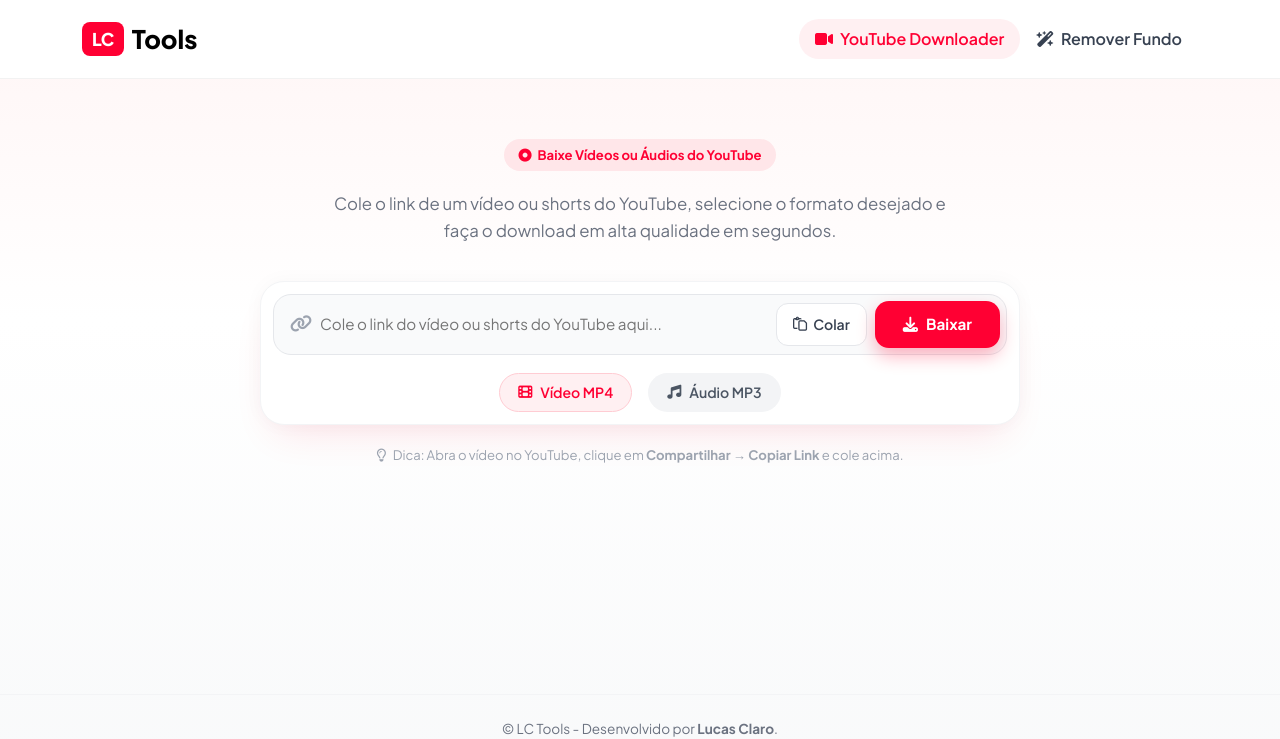
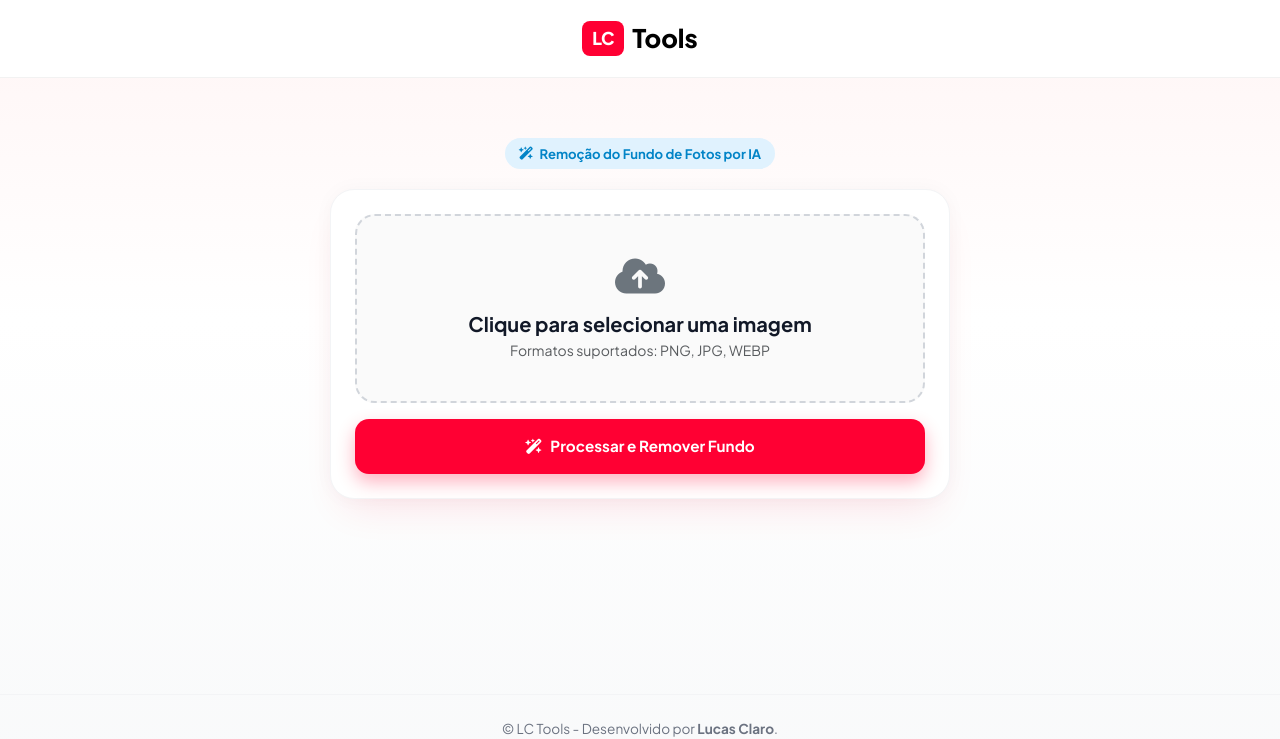
Before and after one commit to LucasClaroNicolau/LCTools, a Flask app: page / in a window 1280 px wide. Shown: the top 739 px of the page. Run offline with Flask 3, Linux system fonts and the light colour scheme.

Commit message:
Remoção da funcionalidade de videos e musicas do youtube.

```diff
--- a/app.py
+++ b/app.py
@@ -2,9 +2,6 @@ import os
 import time
 import threading
 import uuid
-import shutil
-from urllib.parse import urlparse
-
 from flask import Flask, render_template, request, send_file, jsonify
 from rembg import remove
 from PIL import Image
@@ -12,7 +9,7 @@ from PIL import Image
 app = Flask(__name__)
 app.secret_key = os.environ.get("FLASK_SECRET_KEY", "lc-tools-chave-secreta-para-mensagens-flash")
 
-app.config['MAX_CONTENT_LENGTH'] = 50 * 1024 * 1024
+app.config['MAX_CONTENT_LENGTH'] = 50 * 1024 * 1024  # Limite de 50MB
 DOWNLOAD_FOLDER = os.path.join('static', 'uploads')
 app.config['DOWNLOAD_FOLDER'] = DOWNLOAD_FOLDER
 FILE_EXPIRATION_SECONDS = 300
@@ -22,29 +19,8 @@ PROGRESS_STORE = {}
 PROGRESS_LOCK = threading.RLock()
 
 
-def clear_download_folder():
-    """Limpa arquivos antigos da pasta temporária na inicialização."""
-    if os.path.exists(DOWNLOAD_FOLDER):
-        for filename in os.listdir(DOWNLOAD_FOLDER):
-            file_path = os.path.join(DOWNLOAD_FOLDER, filename)
-            try:
-                if os.path.isfile(file_path) or os.path.islink(file_path):
-                    os.remove(file_path)
-            except OSError as exc:
-                app.logger.warning("Falha ao limpar %s: %s", file_path, exc)
-
-
-# Não apagamos toda a pasta ao iniciar: isso poderia remover arquivos de tarefas ativas
-# quando o servidor reinicia ou inicia mais de um worker. A limpeza por expiração cuida disso.
-
-
 @app.route('/')
 def index():
-    return render_template('index.html')
-
-
-@app.route('/remove-bg')
-def remove_bg_page():
     return render_template('background_remover.html')
 
 
@@ -52,7 +28,6 @@ def remove_bg_page():
 def get_progress(task_id):
     with PROGRESS_LOCK:
         task = dict(PROGRESS_STORE.get(task_id, {"progress": 0, "status": "starting"}))
-    # Não expõe caminhos internos do servidor ao navegador.
     task.pop('file_path', None)
     return jsonify(task)
 
@@ -69,215 +44,38 @@ def get_file(task_id):
             download_name=task.get('filename') or os.path.basename(file_path),
             conditional=True,
         )
-    return "Arquivo não encontrado ou processamento incompleto. Tente gerar o arquivo novamente.", 404
+    return "Arquivo não encontrado ou processamento incompleto.", 404
 
 
-def validate_youtube_url(url):
-    """Aceita somente links HTTP(S) dos domínios oficiais do YouTube."""
-    try:
-        parsed = urlparse((url or '').strip())
-        host = (parsed.hostname or '').lower().rstrip('.')
-        allowed_hosts = {
-            'youtube.com', 'www.youtube.com', 'm.youtube.com',
-            'music.youtube.com', 'youtu.be', 'www.youtube-nocookie.com',
-            'youtube-nocookie.com'
-        }
-        return (
-            parsed.scheme in ('http', 'https')
-            and host in allowed_hosts
-            and parsed.username is None
-            and parsed.password is None
-            and parsed.port in (None, 80, 443)
-        )
-    except (TypeError, ValueError):
-        return False
-
-
-def _set_task(task_id, **values):
-    """Atualiza o estado de uma tarefa de forma consistente entre threads."""
-    with PROGRESS_LOCK:
-        current = dict(PROGRESS_STORE.get(task_id, {}))
-        current.update(values)
-        PROGRESS_STORE[task_id] = current
-
-
-def _friendly_youtube_error(exc):
-    """Converte erros comuns em mensagens úteis sem esconder o erro no log."""
-    message = str(exc or '').strip()
-    lowered = message.lower()
-    if 'sign in to confirm' in lowered or 'not a bot' in lowered or 'confirm you’re not a bot' in lowered:
-        return (
-            'O YouTube exigiu uma verificação de acesso e o download não pôde continuar. '
-            'Atualize o yt-dlp e, se você tiver autorização para acessar esse conteúdo, '
-            'configure um arquivo de cookies válido. Consulte o log do servidor para detalhes.'
-        )
-    if 'private video' in lowered or 'members-only' in lowered or 'members only' in lowered:
-        return 'Este vídeo é privado ou restrito e não está acessível com a sessão atual.'
-    if 'video unavailable' in lowered or 'is not available' in lowered:
-        return 'O vídeo não está disponível para acesso. Verifique o link e as restrições do conteúdo.'
-    if 'ffmpeg' in lowered and ('not found' in lowered or 'not installed' in lowered or 'unable to' in lowered):
-        return 'O FFmpeg não foi encontrado ou não conseguiu processar o arquivo. Verifique a instalação.'
-    if 'timed out' in lowered or 'timeout' in lowered or 'connection' in lowered:
-        return 'Falha de conexão com o YouTube. Verifique a internet do servidor e tente novamente.'
-    return 'Não foi possível baixar este conteúdo. Consulte o log do servidor para ver o motivo.'
-
-
-def process_youtube_download(task_id, url, format_type):
-    """Baixa mídia autorizada para disco local e publica o arquivo final para /get-file."""
-    task_dir = os.path.join(DOWNLOAD_FOLDER, task_id)
-    os.makedirs(task_dir, exist_ok=True)
-    try:
-        try:
-            import yt_dlp
-        except ImportError as exc:
-            raise RuntimeError(
-                'A biblioteca yt-dlp não está instalada. Execute: python -m pip install -U yt-dlp'
-            ) from exc
-
-        if format_type == 'mp3' and not shutil.which('ffmpeg'):
-            raise RuntimeError(
-                'O FFmpeg não está instalado ou não está no PATH. Ele é necessário para converter áudio para MP3.'
-            )
-
-        output_template = os.path.join(task_dir, 'media.%(ext)s')
-
-        def progress_hook(info):
-            status = info.get('status')
-            if status == 'downloading':
-                downloaded = info.get('downloaded_bytes') or 0
-                total = info.get('total_bytes') or info.get('total_bytes_estimate') or 0
-                if total:
-                    progress = min(90, max(10, int(10 + 80 * downloaded / total)))
-                else:
-                    progress = 20
-                _set_task(task_id, progress=progress, status='processing', msg='Baixando mídia do YouTube...')
-            elif status == 'finished':
-                _set_task(task_id, progress=92, status='processing', msg='Download recebido. Preparando o arquivo...')
-
-        options = {
-            'outtmpl': output_template,
-            'noplaylist': True,
-            'quiet': True,
-            'no_warnings': False,
-            'socket_timeout': 30,
-            'retries': 3,
-            'fragment_retries': 3,
-            'progress_hooks': [progress_hook],
-            'restrictfilenames': True,
-            'overwrites': True,
-            'continuedl': True,
-        }
-
-        # Cookies são opcionais e nunca são lidos automaticamente do navegador.
-        # Configure YTDLP_COOKIES_FILE com um arquivo Netscape obtido legitimamente, se necessário.
-        cookies_file = os.environ.get('YTDLP_COOKIES_FILE', '').strip()
-        if cookies_file:
-            if not os.path.isfile(cookies_file):
-                raise RuntimeError('YTDLP_COOKIES_FILE aponta para um arquivo que não existe.')
-            options['cookiefile'] = cookies_file
-
-        if format_type == 'mp3':
-            options.update({
-                'format': 'bestaudio/best',
-                'postprocessors': [{
-                    'key': 'FFmpegExtractAudio',
-                    'preferredcodec': 'mp3',
-                    'preferredquality': '192',
-                }],
-            })
-        else:
-            options.update({
-                'format': 'bestvideo[ext=mp4]+bestaudio[ext=m4a]/best[ext=mp4]',
-                'merge_output_format': 'mp4',
-            })
-
-        _set_task(task_id, progress=5, status='processing', msg='Conectando ao YouTube...')
-
-        with yt_dlp.YoutubeDL(options) as downloader:
-            info = downloader.extract_info(url, download=True)
-            title = info.get('title') or 'youtube_media'
-
-        candidates = []
-        for filename in os.listdir(task_dir):
-            full_path = os.path.join(task_dir, filename)
-            if os.path.isfile(full_path) and not filename.endswith(('.part', '.ytdl', '.json')):
-                candidates.append(full_path)
-        if not candidates:
-            raise RuntimeError('O YouTube não gerou um arquivo final para download.')
-
-        # Preferir a extensão esperada e só usar a data como desempate.
-        expected_ext = '.mp3' if format_type == 'mp3' else '.mp4'
-        matching = [path for path in candidates if os.path.splitext(path)[1].lower() == expected_ext]
-        final_path = max(matching or candidates, key=os.path.getmtime)
-        final_ext = os.path.splitext(final_path)[1].lower()
-        if final_ext != expected_ext:
-            raise RuntimeError(
-                f'O arquivo gerado não ficou no formato solicitado ({expected_ext}). '
-                'Verifique o FFmpeg e os formatos disponíveis para este vídeo.'
-            )
-
-        safe_title = ''.join(ch if ch.isalnum() or ch in (' ', '-', '_', '.') else '_' for ch in title)
-        safe_title = ' '.join(safe_title.split()).strip(' ._')[:150] or 'youtube_media'
-        _set_task(
-            task_id,
-            progress=100,
-            status='completed',
-            msg='Arquivo pronto para download.',
-            file_path=final_path,
-            filename=safe_title + final_ext,
-            completed_at=time.time(),
-        )
-
-    except Exception as exc:
-        app.logger.exception('Falha no download do YouTube (tarefa %s)', task_id)
-        try:
-            shutil.rmtree(task_dir, ignore_errors=True)
-        except OSError:
-            pass
-        _set_task(task_id, progress=0, status='error', error=_friendly_youtube_error(exc), completed_at=time.time())
-
-
-@app.route('/start-youtube', methods=['POST'])
-def start_youtube():
-    url = (request.form.get('url') or '').strip()
-    format_type = (request.form.get('format_type') or 'mp4').lower()
-
-    if not validate_youtube_url(url):
-        return jsonify({"error": "Insira um link válido do YouTube (youtube.com ou youtu.be)."}), 400
-    if format_type not in ('mp4', 'mp3'):
-        return jsonify({"error": "Formato inválido. Escolha MP4 ou MP3."}), 400
-
-    task_id = str(uuid.uuid4())
-    _set_task(task_id, progress=1, status='starting', msg='Iniciando...')
-    threading.Thread(
-        target=process_youtube_download,
-        args=(task_id, url, format_type),
-        daemon=True
-    ).start()
-    return jsonify({"task_id": task_id})
-
-
-# --- Lógica de Remoção de Fundo (mantida) ---
 def process_bg_removal(task_id, input_image_path, original_filename):
     try:
-        PROGRESS_STORE[task_id] = {"progress": 25, "status": "processing", "msg": "Carregando imagem..."}
+        with PROGRESS_LOCK:
+            PROGRESS_STORE[task_id] = {"progress": 25, "status": "processing", "msg": "Carregando imagem..."}
+
         input_image = Image.open(input_image_path)
-        PROGRESS_STORE[task_id] = {"progress": 55, "status": "processing", "msg": "Removendo o fundo com IA..."}
+
+        with PROGRESS_LOCK:
+            PROGRESS_STORE[task_id] = {"progress": 55, "status": "processing", "msg": "Removendo o fundo com IA..."}
+
         output_image = remove(input_image)
         output_path = os.path.join(DOWNLOAD_FOLDER, f"no_bg_{uuid.uuid4().hex[:8]}.png")
         output_image.save(output_path, format="PNG")
+
         if os.path.exists(input_image_path):
             os.remove(input_image_path)
-        PROGRESS_STORE[task_id] = {
-            "progress": 100,
-            "status": "completed",
-            "file_path": output_path,
-            "filename": f"sem_fundo_{os.path.basename(original_filename)}",
-            "completed_at": time.time(),
-        }
+
+        with PROGRESS_LOCK:
+            PROGRESS_STORE[task_id] = {
+                "progress": 100,
+                "status": "completed",
+                "file_path": output_path,
+                "filename": f"sem_fundo_{os.path.basename(original_filename)}",
+                "completed_at": time.time(),
+            }
     except Exception as exc:
         app.logger.exception("Falha ao remover fundo (tarefa %s)", task_id)
-        PROGRESS_STORE[task_id] = {"progress": 0, "status": "error", "error": str(exc)}
+        with PROGRESS_LOCK:
+            PROGRESS_STORE[task_id] = {"progress": 0, "status": "error", "error": str(exc)}
 
 
 @app.route('/start-remove-bg', methods=['POST'])
@@ -285,17 +83,21 @@ def start_remove_bg():
     file = request.files.get('image')
     if not file or file.filename == '':
         return jsonify({"error": "Nenhuma imagem selecionada."}), 400
+
     safe_name = os.path.basename(file.filename)
     temp_input_path = os.path.join(DOWNLOAD_FOLDER, f"temp_{uuid.uuid4().hex}_{safe_name}")
     file.save(temp_input_path)
+
     task_id = str(uuid.uuid4())
-    PROGRESS_STORE[task_id] = {"progress": 10, "status": "starting", "msg": "Iniciando..."}
+    with PROGRESS_LOCK:
+        PROGRESS_STORE[task_id] = {"progress": 10, "status": "starting", "msg": "Iniciando..."}
+
     threading.Thread(target=process_bg_removal, args=(task_id, temp_input_path, safe_name), daemon=True).start()
     return jsonify({"task_id": task_id})
 
 
 def cleanup_expired_files():
-    """Remove arquivos concluídos após o prazo configurado sem tocar em tarefas em andamento."""
+    """Remove arquivos salvos após o tempo configurado."""
     while True:
         time.sleep(30)
         now = time.time()
@@ -305,25 +107,19 @@ def cleanup_expired_files():
                 for task_id, task in PROGRESS_STORE.items()
                 if task.get('completed_at') and now - task['completed_at'] > FILE_EXPIRATION_SECONDS
             ]
-            for task_id, _task in expired:
+            for task_id, _ in expired:
                 PROGRESS_STORE.pop(task_id, None)
-        for task_id, task in expired:
+
+        for _, task in expired:
             try:
-                # YouTube usa uma pasta própria por tarefa; a remoção de fundo salva um arquivo individual.
-                youtube_dir = os.path.join(DOWNLOAD_FOLDER, task_id)
-                if os.path.isdir(youtube_dir):
-                    shutil.rmtree(youtube_dir, ignore_errors=True)
-                else:
-                    file_path = task.get('file_path')
-                    if file_path and os.path.isfile(file_path):
-                        os.remove(file_path)
+                file_path = task.get('file_path')
+                if file_path and os.path.isfile(file_path):
+                    os.remove(file_path)
             except OSError as exc:
-                app.logger.warning('Falha ao excluir arquivo expirado da tarefa %s: %s', task_id, exc)
+                app.logger.warning('Falha ao excluir arquivo expirado: %s', exc)
 
 
 threading.Thread(target=cleanup_expired_files, daemon=True).start()
 
-
 if __name__ == '__main__':
-    # Em produção, execute com Gunicorn/uWSGI e debug desativado.
     app.run(host='0.0.0.0', debug=False, port=5000)
--- a/requirements.txt
+++ b/requirements.txt
@@ -1,5 +1,4 @@
 Flask==3.0.2
-yt-dlp==2024.3.10
 rembg==2.0.30
 Pillow
 onnxruntime
--- a/templates/background_remover.html
+++ b/templates/background_remover.html
@@ -5,9 +5,6 @@
     <div class="tag-pill" style="background-color: #e0f2fe; color: #0284c7;">
         <i class="fa-solid fa-wand-magic-sparkles"></i> Remoção do Fundo de Fotos por IA
     </div>
-    <p class="hero-subtitle">
-        Envie sua imagem e nossa inteligência artificial removerá o fundo automaticamente mantendo a máxima transparência.
-    </p>
 
     <div class="search-card" style="max-width: 620px;">
         <form id="bgForm" enctype="multipart/form-data">
--- a/templates/base.html
+++ b/templates/base.html
@@ -4,7 +4,7 @@
     <meta charset="UTF-8">
     <meta name="viewport" content="width=device-width, initial-scale=1.0">
     <link rel="shortcut icon" href="{{ url_for('static', filename='favicon.ico') }}" type="image/x-icon">
-    <title>LC Tools</title>
+    <title>Remover Fundo - LC Tools</title>
     <!-- Google Fonts -->
     <link rel="preconnect" href="https://fonts.googleapis.com">
     <link rel="preconnect" href="https://fonts.gstatic.com" crossorigin>
@@ -59,26 +59,6 @@
             letter-spacing: -0.5px;
         }
 
-        .brand-logo span.full-name {
-            font-size: 0.85rem;
-            color: var(--text-muted);
-            font-weight: 500;
-            margin-left: 2px;
-        }
-
-        .nav-link {
-            font-weight: 600;
-            color: #374151 !important;
-            padding: 8px 16px !important;
-            border-radius: 20px;
-            transition: all 0.2s ease;
-        }
-
-        .nav-link:hover, .nav-link.active {
-            color: var(--primary-red) !important;
-            background-color: #fff0f2;
-        }
-
         .hero-section {
             padding: 60px 0 40px;
             text-align: center;
@@ -97,14 +77,6 @@
             margin-bottom: 20px;
         }
 
-        .hero-title {
-            font-size: 2.75rem;
-            font-weight: 800;
-            letter-spacing: -0.03em;
-            margin-bottom: 12px;
-            color: #000;
-        }
-
         .hero-subtitle {
             color: var(--text-muted);
             font-size: 1.05rem;
@@ -115,64 +87,12 @@
 
         .search-card {
             background: #ffffff;
-            padding: 12px;
+            padding: 24px;
             border-radius: 24px;
             box-shadow: 0 20px 40px -15px rgba(255, 0, 51, 0.12), 0 0 20px rgba(0,0,0,0.03);
             border: 1px solid #f3f4f6;
-            max-width: 760px;
+            max-width: 620px;
             margin: 0 auto;
-        }
-
-        .input-wrapper {
-            display: flex;
-            align-items: center;
-            gap: 8px;
-            background: #f9fafb;
-            border-radius: 18px;
-            padding: 6px 6px 6px 16px;
-            border: 1px solid #e5e7eb;
-            transition: all 0.2s ease;
-        }
-
-        .input-wrapper:focus-within {
-            border-color: var(--primary-red);
-            background: #ffffff;
-            box-shadow: 0 0 0 4px rgba(255, 0, 51, 0.1);
-        }
-
-        .input-wrapper i.search-icon {
-            color: #9ca3af;
-            font-size: 1.1rem;
-        }
-
-        .custom-input {
-            border: none;
-            background: transparent;
-            width: 100%;
-            padding: 10px 0;
-            font-size: 0.95rem;
-            color: #1f2937;
-            outline: none;
-        }
-
-        .btn-paste {
-            background: #ffffff;
-            border: 1px solid #e5e7eb;
-            color: #374151;
-            font-weight: 600;
-            padding: 10px 16px;
-            border-radius: 12px;
-            font-size: 0.88rem;
-            display: flex;
-            align-items: center;
-            gap: 6px;
-            transition: all 0.2s ease;
-            white-space: nowrap;
-        }
-
-        .btn-paste:hover {
-            background: #f3f4f6;
-            color: #111827;
         }
 
         .btn-download {
@@ -188,54 +108,12 @@
             gap: 8px;
             box-shadow: 0 8px 18px rgba(255, 0, 51, 0.3);
             transition: all 0.2s ease;
-            white-space: nowrap;
         }
 
         .btn-download:hover {
             background: var(--primary-red-hover);
             transform: translateY(-1px);
             color: white;
-        }
-
-        .options-container {
-            display: flex;
-            justify-content: center;
-            gap: 16px;
-            margin-top: 18px;
-        }
-
-        .option-chip {
-            cursor: pointer;
-        }
-
-        .option-chip input {
-            display: none;
-        }
-
-        .option-chip .chip-label {
-            display: flex;
-            align-items: center;
-            gap: 8px;
-            padding: 8px 18px;
-            background: #f3f4f6;
-            border-radius: 50px;
-            font-size: 0.88rem;
-            font-weight: 600;
-            color: #4b5563;
-            transition: all 0.2s ease;
-            border: 1px solid transparent;
-        }
-
-        .option-chip input:checked + .chip-label {
-            background: #fff0f2;
-            color: var(--primary-red);
-            border-color: #ffccd3;
-        }
-
-        .tip-text {
-            font-size: 0.82rem;
-            color: #9ca3af;
-            margin-top: 20px;
         }
 
         .dropzone-container {
@@ -253,7 +131,6 @@
             background: #fff0f2;
         }
 
-        /* Loader Overlay com Barra de Progresso */
         .loader-overlay {
             position: fixed;
             top: 0;
@@ -308,27 +185,10 @@
 
     <!-- Navbar -->
     <nav class="navbar navbar-expand-lg navbar-custom sticky-top">
-        <div class="container">
+        <div class="container justify-content-center">
             <a class="brand-logo" href="/">
                 <span class="badge-lc">LC</span> Tools
             </a>
-            <button class="navbar-toggler" type="button" data-bs-toggle="collapse" data-bs-target="#navbarNav">
-                <span class="navbar-toggler-icon"></span>
-            </button>
-            <div class="collapse navbar-collapse" id="navbarNav">
-                <ul class="navbar-nav ms-auto">
-                    <li class="nav-item">
-                        <a class="nav-link {% if request.path == '/' %}active{% endif %}" href="/">
-                            <i class="fa-solid fa-video me-1"></i> YouTube Downloader
-                        </a>
-                    </li>
-                    <li class="nav-item">
-                        <a class="nav-link {% if request.path == '/remove-bg' %}active{% endif %}" href="/remove-bg">
-                            <i class="fa-solid fa-wand-magic-sparkles me-1"></i> Remover Fundo
-                        </a>
-                    </li>
-                </ul>
-            </div>
         </div>
     </nav>
 
@@ -365,15 +225,6 @@
     <!-- Scripts -->
     <script src="https://cdn.jsdelivr.net/npm/bootstrap@5.3.0/dist/js/bootstrap.bundle.min.js"></script>
     <script>
-        async function pasteClipboard(inputId) {
-            try {
-                const text = await navigator.clipboard.readText();
-                if (text) document.getElementById(inputId).value = text;
-            } catch (err) {
-                alert("Por favor, cole o link manualmente.");
-            }
-        }
-
         async function trackProgress(taskId) {
             const overlay = document.getElementById('loaderOverlay');
             const progressBar = document.getElementById('progressBar');
@@ -401,7 +252,7 @@
                         progressBar.style.width = '100%';
                         progressBar.innerText = '100%';
                         titleEl.innerText = "Concluído com Sucesso!";
-                        subtitleEl.innerText = "Baixando arquivo...";
+                        subtitleEl.innerText = "Baixando imagem...";
 
                         window.location.href = `/get-file/${taskId}`;
 
--- a/templates/index.html
+++ /dev/null
@@ -1,70 +0,0 @@
-{% extends 'base.html' %}
-
-{% block content %}
-<section class="hero-section">
-    <div class="tag-pill">
-        <i class="fa-solid fa-circle-dot"></i> Baixe Vídeos ou Áudios do YouTube
-    </div>
-    <p class="hero-subtitle">
-        Cole o link de um vídeo ou shorts do YouTube, selecione o formato desejado e faça o download em alta qualidade em segundos.
-    </p>
-
-    <div class="search-card">
-        <form id="youtubeForm">
-            <div class="input-wrapper">
-                <i class="fa-solid fa-link search-icon"></i>
-                <input type="url" class="custom-input" id="youtube_url" name="url" placeholder="Cole o link do vídeo ou shorts do YouTube aqui..." required autocomplete="off">
-                <button type="button" class="btn-paste" onclick="pasteClipboard('youtube_url')">
-                    <i class="fa-regular fa-paste"></i> Colar
-                </button>
-                <button type="submit" class="btn-download">
-                    <i class="fa-solid fa-download"></i> Baixar
-                </button>
-            </div>
-
-            <div class="options-container">
-                <label class="option-chip">
-                    <input type="radio" name="format_type" value="mp4" checked>
-                    <span class="chip-label"><i class="fa-solid fa-film"></i> Vídeo MP4</span>
-                </label>
-                <label class="option-chip">
-                    <input type="radio" name="format_type" value="mp3">
-                    <span class="chip-label"><i class="fa-solid fa-music"></i> Áudio MP3</span>
-                </label>
-            </div>
-        </form>
-    </div>
-
-    <p class="tip-text">
-        <i class="fa-regular fa-lightbulb me-1"></i> Dica: Abra o vídeo no YouTube, clique em <strong>Compartilhar → Copiar Link</strong> e cole acima.
-    </p>
-</section>
-
-<script>
-    document.getElementById('youtubeForm').addEventListener('submit', async function(e) {
-        e.preventDefault();
-
-        const formData = new FormData(this);
-        document.getElementById('loaderTitle').innerText = "Baixando do YouTube";
-        document.getElementById('loaderSubtitle').innerText = "Iniciando conexão...";
-        document.getElementById('progressBar').style.width = '0%';
-        document.getElementById('progressBar').innerText = '0%';
-
-        try {
-            const response = await fetch('/start-youtube', {
-                method: 'POST',
-                body: formData
-            });
-            const data = await response.json();
-
-            if (data.task_id) {
-                trackProgress(data.task_id);
-            } else {
-                alert(data.error || "Erro ao iniciar o download.");
-            }
-        } catch (err) {
-            alert("Ocorreu um erro ao conectar com o servidor.");
-        }
-    });
-</script>
-{% endblock %}
```
Also changed, not shown: www.youtube.com_cookies.txt (deleted, +0 -28 lines).
